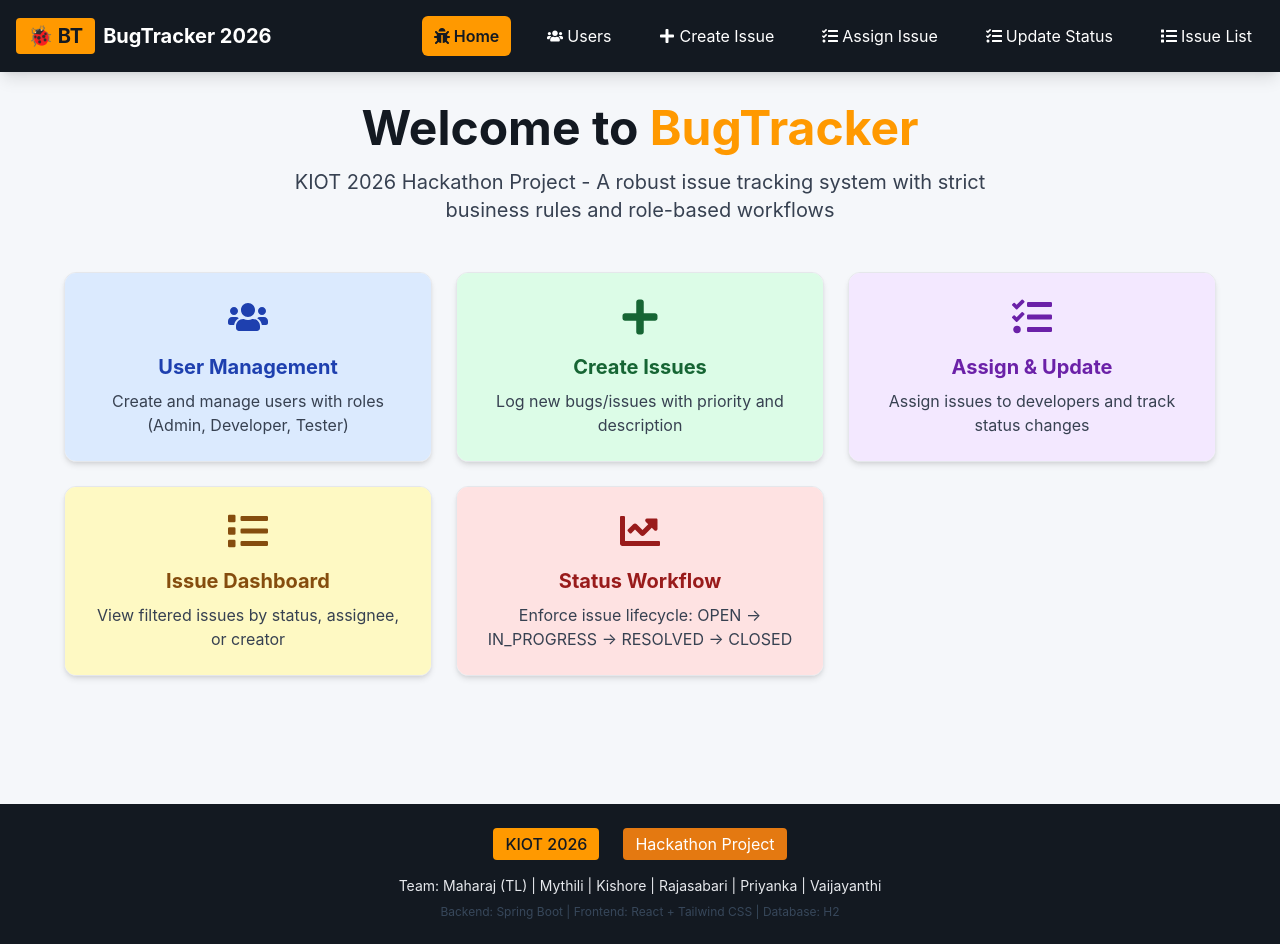
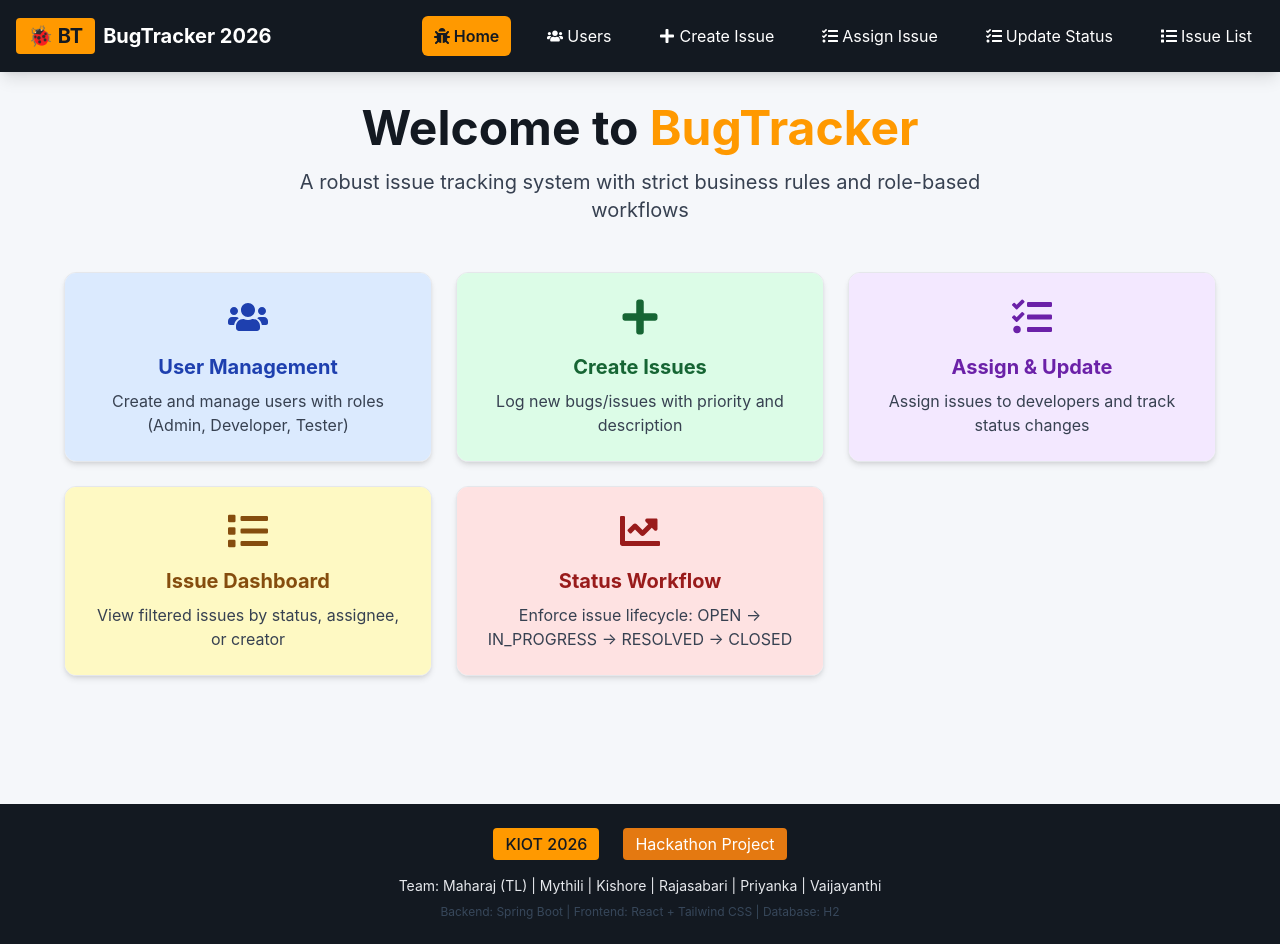
Before and after one commit to MaharajPS/Bug_Tracker, a React (Create React App) app in the folder frontend/: page / in a window 1280 px wide. Built offline with nearby package versions, Linux system fonts and the light colour scheme; no server answers.

Commit message:
Update project description on HomePage

```diff
--- a/frontend/src/pages/HomePage.js
+++ b/frontend/src/pages/HomePage.js
@@ -48,7 +48,7 @@ const HomePage = () => {
           Welcome to <span className="text-amazon-orange">BugTracker</span>
         </h1>
         <p className="text-xl text-gray-700 max-w-3xl mx-auto">
-          KIOT 2026 Hackathon Project - A robust issue tracking system with strict business rules and role-based workflows
+          A robust issue tracking system with strict business rules and role-based workflows
         </p>
       </div>
 
```
